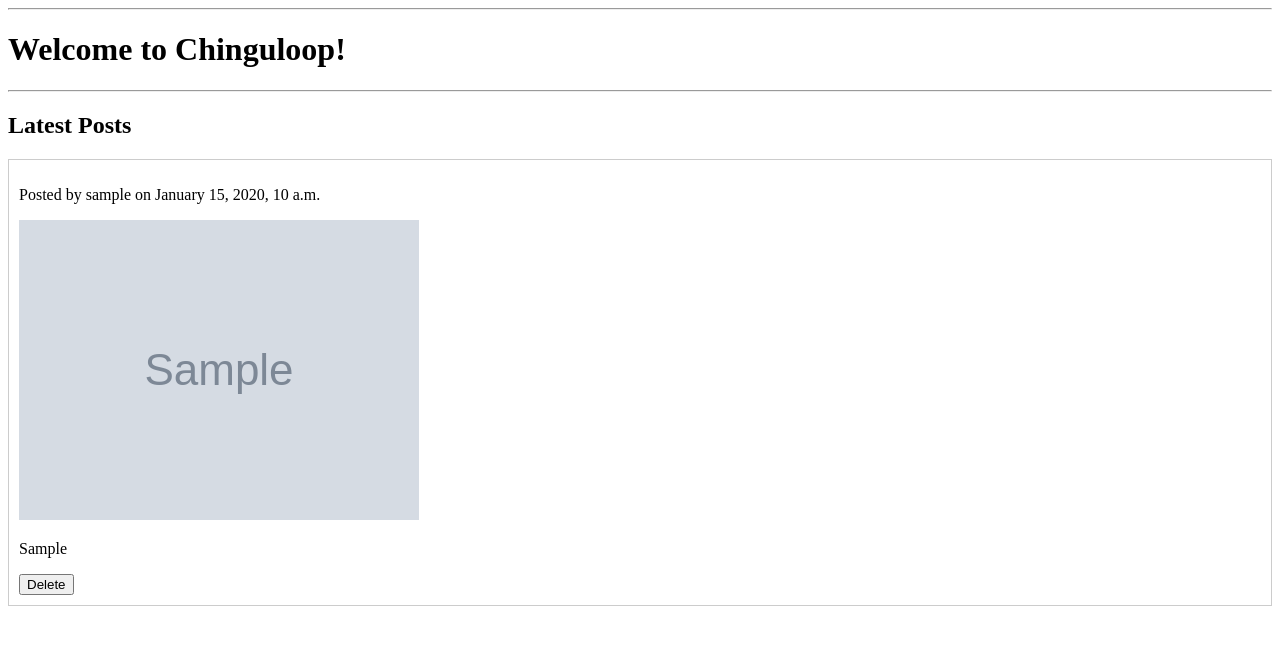
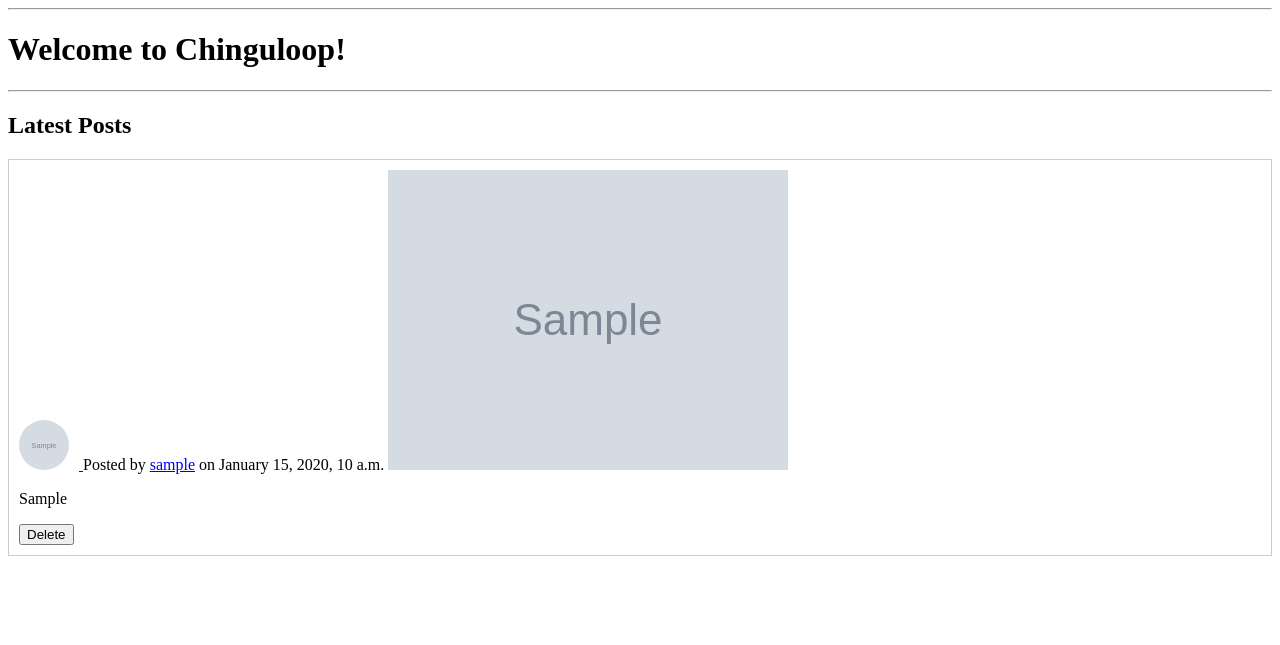
Before and after one commit to Hyunlai/projectobjor, a Django app: page / in a window 1280 px wide. Shown: the part 28-673 px from the top of the page. Run offline with Django 5.2, Linux system fonts and the light colour scheme; a user stored in the database is signed in; tables that the repository leaves empty hold one stand-in row (values such as "Sample post"); grey boxes marked "Sample" are stand-in pictures.

Commit message:
Made clickable Profiles through Posts

```diff
--- a/Base/views.py
+++ b/Base/views.py
@@ -1,8 +1,10 @@
 from django.shortcuts import render
 from Posts.models import Post
+from django.contrib.auth.decorators import login_required
 
 # Create your views here.
 
+@login_required
 def home(request):
     posts = Post.objects.all().order_by('-created_at')
     return render(request, 'Base/home.html', {'posts': posts})
--- a/templates/Base/home.html
+++ b/templates/Base/home.html
@@ -12,7 +12,12 @@
         <h2>Latest Posts</h2>
         {% for post in posts %}
             <div style="border: 1px solid #ccc; padding: 10px; margin-bottom: 20px;">
-                <p>Posted by {{ post.author.username }} on {{ post.created_at|date:"F j, Y, P" }}</p>
+                <a href="{% url 'profile' username=post.author.username %}">
+                    {% if post.author.profile.profile_picture %}
+                        <img src="{{ post.author.profile.profile_picture.url }}" alt="{{ post.author.username }}'s profile picture" style="width: 50px; height: 50px; border-radius: 50%; margin-right: 10px;">
+                    {% endif %}
+                </a>
+                <p style="display:inline;">Posted by <a href="{% url 'profile' username=post.author.username %}">{{ post.author.username }}</a> on {{ post.created_at|date:"F j, Y, P" }}</p>
                 {% if post.image %}
                     <img src="{{ post.image.url }}" style="max-width: 100%; height: auto;">
                 {% endif %}
```
